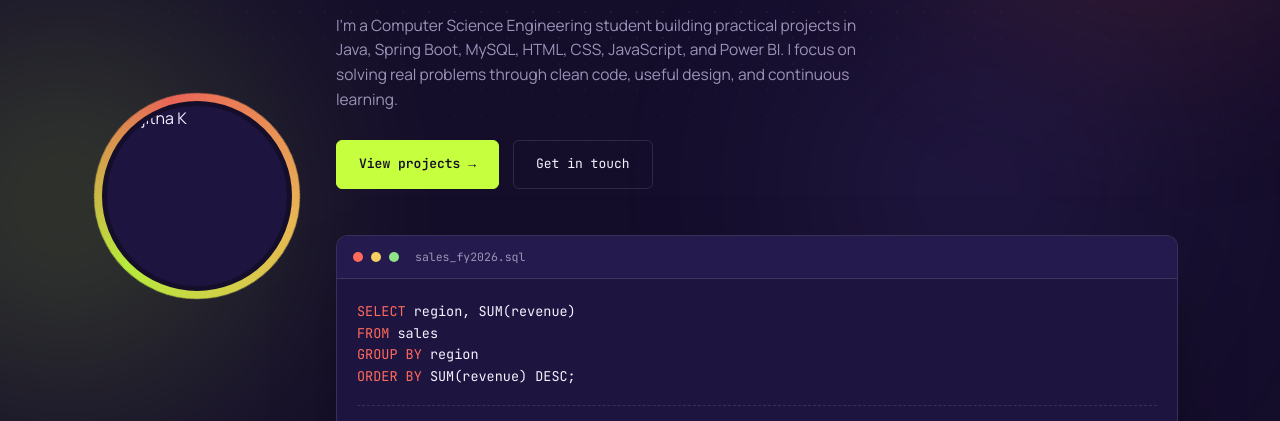
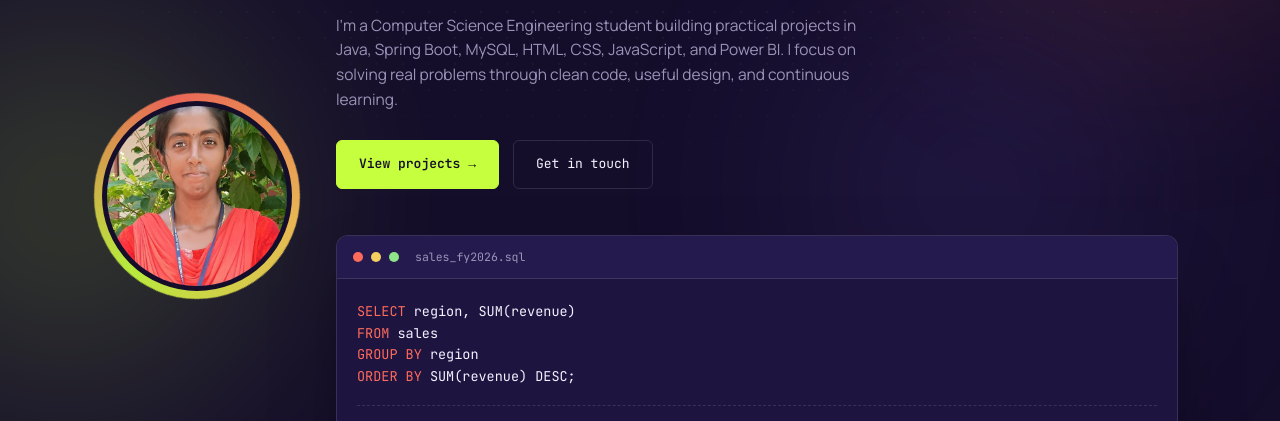
Before and after one commit to kajithak017-lndia/portfolio, a plain HTML site: page index.html in a window 1280 px wide. Shown: the part 313-734 px from the top of the page. Drawn offline with nearby package versions, Linux system fonts and the light colour scheme; files whose address does not match are found by name.

Commit message:
Update Portfolio

```diff
--- a/index.html
+++ b/index.html
@@ -233,7 +233,7 @@
       <div class="avatar-ring"></div>
       <div class="avatar">
         <!-- Replace this SVG block with <img src="your-photo.jpg" alt="Kajitha K" style="width:100%;height:100%;object-fit:cover;"> -->
-        <img src="c:\Users\hp\OneDrive\Pictures\kajitha.jpg" alt="Kajitha K" width="100%" height="100%" style="object-fit:cover;">
+        <img src="D:\portfolio\images\kajitha.jpg" alt="Kajitha K" width="100%" height="100%" style="object-fit:cover;">
       </div>
     </div>
     <div>
```
Also changed, not shown: images/kajitha.jpg (added).
